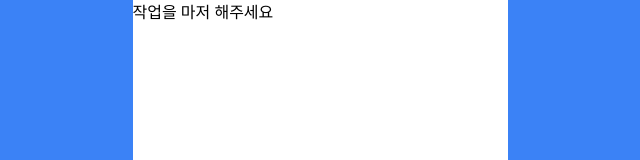
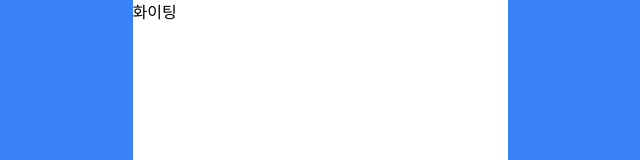
Before and after one commit to ggosunnae/ggosunnae_front, a Next.js app: page / in a window 1280 px wide. Shown: the top 160 px of the page, without its empty margins (320-960 px from the left). Built offline with nearby package versions, Linux system fonts and the light colour scheme.

Commit message:
:memo: 코드 수정

```diff
--- a/src/app/page.tsx
+++ b/src/app/page.tsx
@@ -1,7 +1,3 @@
 export default function Home() {
-  return (
-    <main>
-      작업을 마저 해주세요
-    </main>
-  );
+  return <main>화이팅</main>;
 }
```
